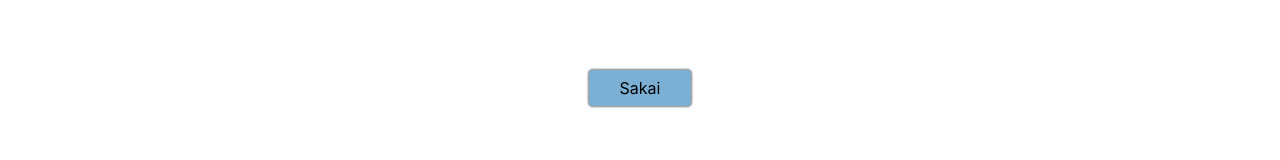
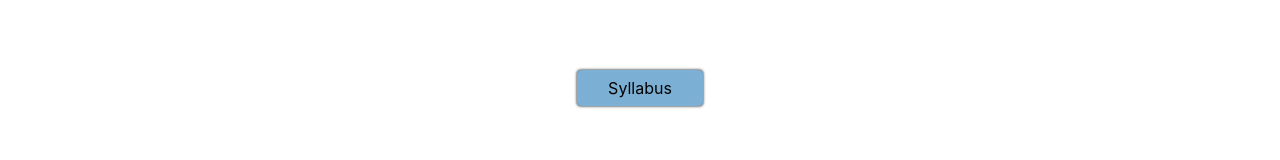
Before and after one commit to owenmccadden/unc_links, a React (Create React App) app: page /ital-241 in a window 1280 px wide. Shown: the part 368-528 px from the top of the page. Built offline with nearby package versions, Linux system fonts and the light colour scheme.

Commit message:
changed syllabus link button

```diff
--- a/src/Routes/Ital241.js
+++ b/src/Routes/Ital241.js
@@ -16,7 +16,7 @@
                         to: "https://sakai.unc.edu/portal/site/0decf497-a84c-4a13-92f0-bc9e77239a0e"
                     },
                     {
-                        text: "Sakai",
+                        text: "Syllabus",
                         to: "https://sakai.unc.edu/access/content/attachment/0decf497-a84c-4a13-92f0-bc9e77239a0e/Syllabus/ba293d1c-2c64-4fb9-99f3-57b73b68383e/Ital%20241%20Spring%202023%20Veneri%20syllabus.pdf"
                     },
                     {
```
